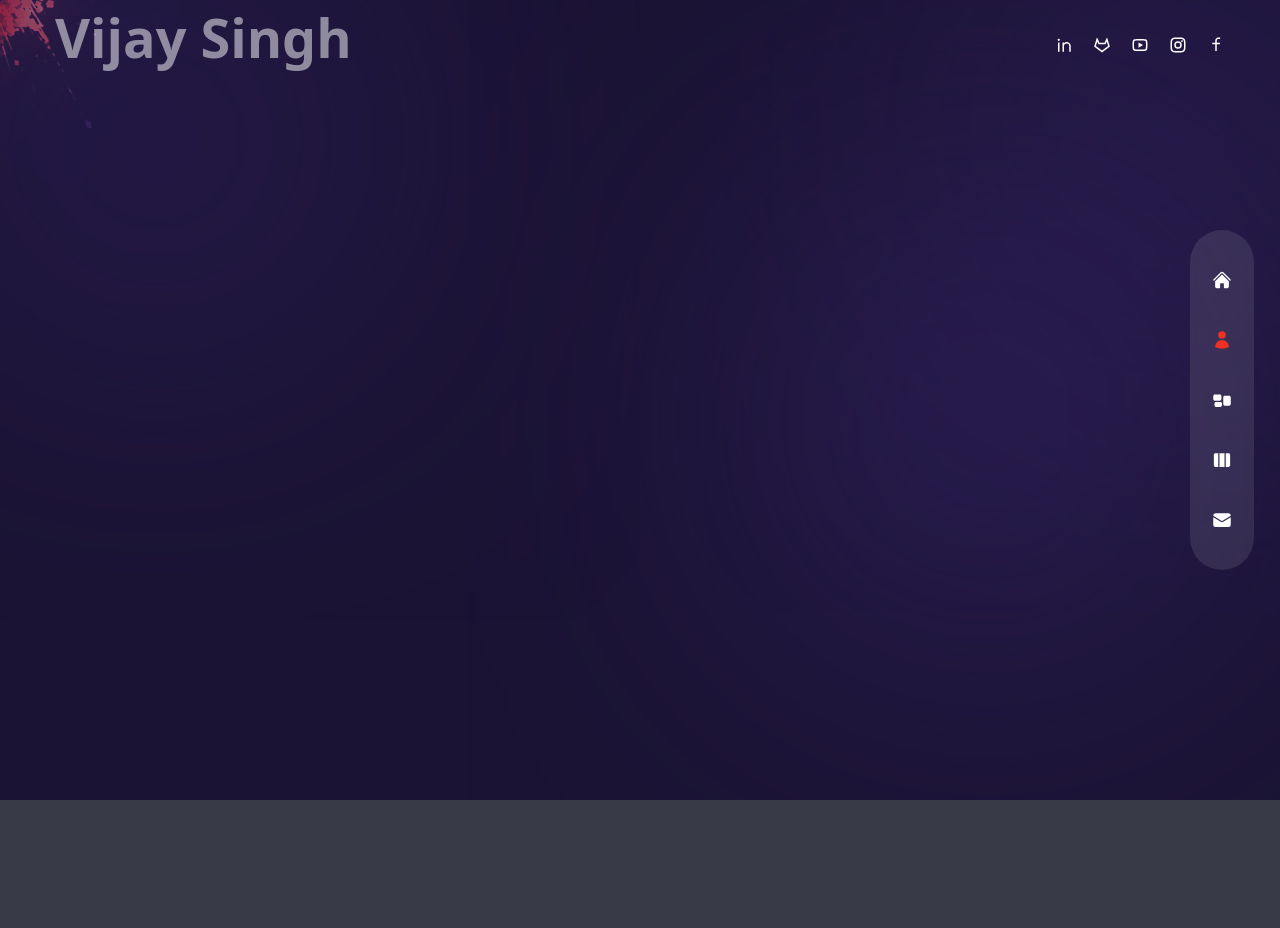
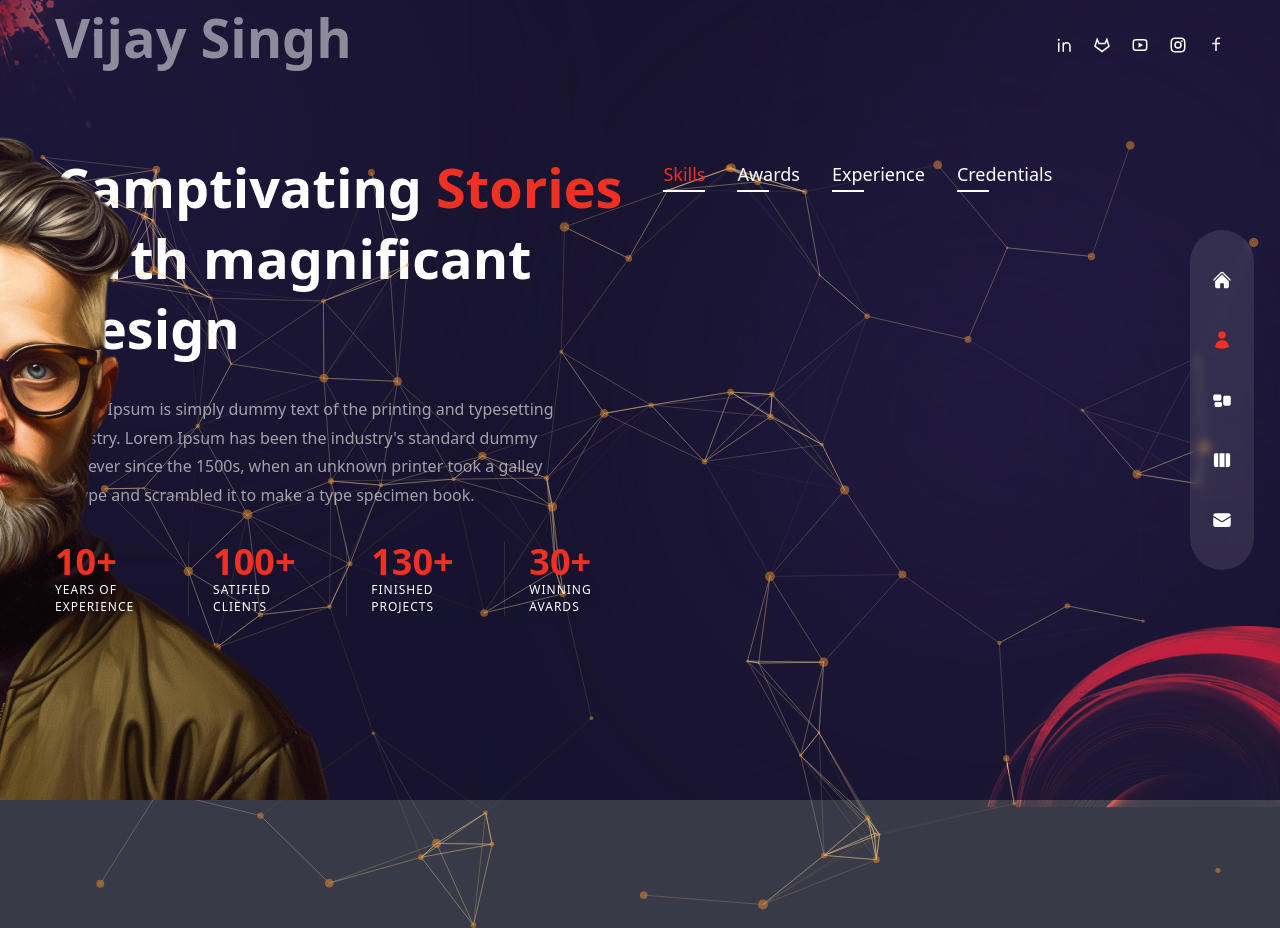
Before and after one commit to vijaysing514/Portfolio, a Next.js app: page /about in a window 1280 px wide. Before the commit the page ends 800 px from the top, so only its background shows below. Built offline with nearby package versions, Linux system fonts and the light colour scheme.

Commit message:
adding content about page

```diff
--- a/pages/about/index.js
+++ b/pages/about/index.js
@@ -1,164 +1,164 @@
-// import React , {useState} from "react";
-// import ParticlesContainer from '../../components/ParticlesContainer'
-// import Avatar from "../../components/Avatar";
-// import Circles from "../../components/Circles"
-// import { motion } from "framer-motion";
-// import { fadeIn } from "../../variants";
-// import CountUp from "react-countup";
+import React , {useState} from "react";
+import ParticlesContainer from '../../components/ParticlesContainer'
+import Avatar from "../../components/Avatar";
+import Circles from "../../components/Circles"
+import { motion } from "framer-motion";
+import { fadeIn } from "../../variants";
+import CountUp from "react-countup";
 
-// // icons
-// import {
-//   FaHtml5,
-//   FaCss3,
-//   FaJs,
-//   FaReact,
-//   FaWordpress,
-//   FaFigma,
-// } from "react-icons/fa";
+// icons
+import {
+  FaHtml5,
+  FaCss3,
+  FaJs,
+  FaReact,
+  FaWordpress,
+  FaFigma,
+} from "react-icons/fa";
 
-// import {
-//   SiNextdotjs,
-//   SiFramer,
-//   SiAdobexd,
-//   SiAdobephotoshop,
-// } from "react-icons/si";
+import {
+  SiNextdotjs,
+  SiFramer,
+  SiAdobexd,
+  SiAdobephotoshop,
+} from "react-icons/si";
 
-// //  data
-// const aboutData = [
-//   {
-//     title: 'skills',
-//     info: [
-//       {
-//         title: 'Web Development',
-//         icons: [
-//           <FaHtml5 />,
-//           <FaCss3 />,
-//           <FaJs />,
-//           <FaReact />,
-//           <SiNextdotjs />,
-//           <SiFramer />,
-//           <FaWordpress />,
-//         ],
-//       },
-//       {
-//         title: 'UI/UX Design',
-//         icons: [<FaFigma />, <SiAdobexd />, <SiAdobephotoshop />],
-//       },
-//     ],
-//   },
-//   {
-//     title: 'awards',
-//     info: [
-//       {
-//         title: 'Webby Awards - Honoree',
-//         stage: '2011 - 2012',
-//       },
-//       {
-//         title: 'Adobe Design Achievement Awards - Finalist',
-//         stage: '2009 - 2010',
-//       },
-//     ],
-//   },
-//   {
-//     title: 'experience',
-//     info: [
-//       {
-//         title: 'UX/UI Designer - XYZ Company',
-//         stage: '2012 - 2023',
-//       },
-//       {
-//         title: 'Web Developer - ABC Agency',
-//         stage: '2010 - 2012',
-//       },
-//       {
-//         title: 'Intern - DEF Corporation',
-//         stage: '2008 - 2010',
-//       },
-//     ],
-//   },
-//   {
-//     title: 'credentials',
-//     info: [
-//       {
-//         title: 'Web Development - ABC University, LA, CA',
-//         stage: '2011',
-//       },
-//       {
-//         title: 'Computer Science Diploma - AV Technical Institute',
-//         stage: '2009',
-//       },
-//       {
-//         title: 'Certified Graphic Designer - ABC Institute, Los Angeles, CA',
-//         stage: '2006',
-//       },
-//     ],
-//   },
-// ];
+//  data
+const aboutData = [
+  {
+    title: 'skills',
+    info: [
+      {
+        title: 'Web Development',
+        icons: [
+          <FaHtml5 />,
+          <FaCss3 />,
+          <FaJs />,
+          <FaReact />,
+          <SiNextdotjs />,
+          <SiFramer />,
+          <FaWordpress />,
+        ],
+      },
+      {
+        title: 'UI/UX Design',
+        icons: [<FaFigma />, <SiAdobexd />, <SiAdobephotoshop />],
+      },
+    ],
+  },
+  {
+    title: 'awards',
+    info: [
+      {
+        title: 'Webby Awards - Honoree',
+        stage: '2011 - 2012',
+      },
+      {
+        title: 'Adobe Design Achievement Awards - Finalist',
+        stage: '2009 - 2010',
+      },
+    ],
+  },
+  {
+    title: 'experience',
+    info: [
+      {
+        title: 'UX/UI Designer - XYZ Company',
+        stage: '2012 - 2023',
+      },
+      {
+        title: 'Web Developer - ABC Agency',
+        stage: '2010 - 2012',
+      },
+      {
+        title: 'Intern - DEF Corporation',
+        stage: '2008 - 2010',
+      },
+    ],
+  },
+  {
+    title: 'credentials',
+    info: [
+      {
+        title: 'Web Development - ABC University, LA, CA',
+        stage: '2011',
+      },
+      {
+        title: 'Computer Science Diploma - AV Technical Institute',
+        stage: '2009',
+      },
+      {
+        title: 'Certified Graphic Designer - ABC Institute, Los Angeles, CA',
+        stage: '2006',
+      },
+    ],
+  },
+];
 
 const About = () => {
 
-//   const [index,setIndex] = useState(0);
+  const [index,setIndex] = useState(0);
 
-//   return <div className="h-full bg-primary/30 py-32 text-center xl:text-left">
-//     <ParticlesContainer />
-//     <Circles />
-//     <motion.div variants={fadeIn('right',0.2)} initial="hidden" animate="show" exit="hidden" className="hidden xl:flex absolute bottom-0 -left-[370px]">
-//       <Avatar />
-//     </motion.div>
-//     <div className="container mx-auto h-full flex flex-col xl:flex-row items-center">
-//       <div className="flex-1 flex flex-col justify-center">
-//         <motion.h2 variants={fadeIn('right',0.2)} initial="hidden" animate="show" exit="hidden" className="h2 my-4">Camptivating <span className="text-accent">Stories</span> birth magnificant Design</motion.h2>
-//         <motion.p variants={fadeIn('right',0.4)} initial="hidden" animate="show" exit="hidden" className="my-4 max-w-[500px] mx-auto xl:mx-0 md-6 xl:md-12 px-2 xl:px-0 ">Lorem Ipsum is simply dummy text of the printing and typesetting industry. Lorem Ipsum has been the industry&apos;s standard dummy text ever since the 1500s, when an unknown printer took a galley of type and scrambled it to make a type specimen book.</motion.p>
-//         <motion.div variants={fadeIn('right',0.6)} initial="hidden" animate="show" exit="hidden" className="hidden md:flex md:max-w-xl xl:max-w-none mx-auto xl:mx-0 mb-8">
-//           <div className="flex-1 flex xl:gap-x-6 my-4">
-//             <div className="relative flex-1 after:w-[1px] after:bg-white/10 after:h-full after:absolute after:right-0 after:top-0">
-//               <div className="text-2xl xl:text-4xl font-extrabold md-2 text-accent"><CountUp start={0} end={10} duration={5}/>+</div>
-//               <div className="text-xs uppercase tracking-[1px] leading-[1.4] max-w-[100px]">Years of experience</div>
-//             </div>
-//             <div className="relative flex-1 after:w-[1px] after:bg-white/10 after:h-full after:absolute after:right-0 after:top-0">
-//               <div className="text-2xl xl:text-4xl font-extrabold md-2 text-accent"><CountUp start={0} end={100} duration={5}/>+</div>
-//               <div className="text-xs uppercase tracking-[1px] leading-[1.4] max-w-[100px]">satified clients</div>
-//             </div>
-//             <div className="relative flex-1 after:w-[1px] after:bg-white/10 after:h-full after:absolute after:right-0 after:top-0">
-//               <div className="text-2xl xl:text-4xl font-extrabold md-2 text-accent"><CountUp start={0} end={130} duration={5}/>+</div>
-//               <div className="text-xs uppercase tracking-[1px] leading-[1.4] max-w-[100px]">finished projects</div>
-//             </div>
-//             <div className="relative flex-1">
-//               <div className="text-2xl xl:text-4xl font-extrabold md-2 text-accent"><CountUp start={0} end={30} duration={5}/>+</div>
-//               <div className="text-xs uppercase tracking-[1px] leading-[1.4] max-w-[100px]">winning avards</div>
-//             </div>
-//           </div>
-//         </motion.div>
-//       </div>
-//       <motion.div variants={fadeIn('left',0.6)} initial="hidden" animate="show" exit="hidden" className="flex flex-col w-full xl:max-w-[48%] h-[480px]">
-//         <div className="flex mx-auto gap-x-4 xl:gap-x-8 xl:mx-0 md-4">
-//           {aboutData.map((item,itemIndex)=>{
-//             return(
-//               <div key={itemIndex} className={`${index === itemIndex && 'text-accent after:w-[100%] after:bg-accent after:transition-all after:duration-300'}
-//               cursor-pointer capitalize xl:text-lg relative after:w-8 after:bg-white after:h-[2px] after:absolute after:-bottom-1 after:left-0`}
-//               onClick={() => setIndex(itemIndex)}>
-//                 {item.title}
-//               </div>
-//             )
-//           })}
-//         </div>
-//         <div className="py-2 xl:py-6 flex flex-col gap-y-2 xl:gap-y-4 items-center xl:items-start my-2">
-//           {aboutData[index].info.map((item,itemIndex)=>{
-//             return <div key={item.id} className="flex-1 flex flex-col md:flex-row max-w-max gap-x-2 items-center text-white/60">
-//               <div className="font-light mb-2 md:mb-0">{item.title}</div>
-//               <div className="hidden md:flex">-</div>
-//               <div>{item.stage}</div>
-//               <div className="flex gap-x-4">
-//               {item.icons?.map((icon,iconIndex)=>{
-//                 return <div key={iconIndex} className="text-2xl text-white">{icon}</div>
-//               })}
-//               </div>
-//             </div>
-//           })}
-//         </div>
-//       </motion.div>
-//     </div>
-//   </div>;
+  return <div className="h-full bg-primary/30 py-32 text-center xl:text-left">
+    <ParticlesContainer />
+    <Circles />
+    <motion.div variants={fadeIn('right',0.2)} initial="hidden" animate="show" exit="hidden" className="hidden xl:flex absolute bottom-0 -left-[370px]">
+      <Avatar />
+    </motion.div>
+    <div className="container mx-auto h-full flex flex-col xl:flex-row items-center">
+      <div className="flex-1 flex flex-col justify-center">
+        <motion.h2 variants={fadeIn('right',0.2)} initial="hidden" animate="show" exit="hidden" className="h2 my-4">Camptivating <span className="text-accent">Stories</span> birth magnificant Design</motion.h2>
+        <motion.p variants={fadeIn('right',0.4)} initial="hidden" animate="show" exit="hidden" className="my-4 max-w-[500px] mx-auto xl:mx-0 md-6 xl:md-12 px-2 xl:px-0 ">Lorem Ipsum is simply dummy text of the printing and typesetting industry. Lorem Ipsum has been the industry&apos;s standard dummy text ever since the 1500s, when an unknown printer took a galley of type and scrambled it to make a type specimen book.</motion.p>
+        <motion.div variants={fadeIn('right',0.6)} initial="hidden" animate="show" exit="hidden" className="hidden md:flex md:max-w-xl xl:max-w-none mx-auto xl:mx-0 mb-8">
+          <div className="flex-1 flex xl:gap-x-6 my-4">
+            <div className="relative flex-1 after:w-[1px] after:bg-white/10 after:h-full after:absolute after:right-0 after:top-0">
+              <div className="text-2xl xl:text-4xl font-extrabold md-2 text-accent"><CountUp start={0} end={10} duration={5}/>+</div>
+              <div className="text-xs uppercase tracking-[1px] leading-[1.4] max-w-[100px]">Years of experience</div>
+            </div>
+            <div className="relative flex-1 after:w-[1px] after:bg-white/10 after:h-full after:absolute after:right-0 after:top-0">
+              <div className="text-2xl xl:text-4xl font-extrabold md-2 text-accent"><CountUp start={0} end={100} duration={5}/>+</div>
+              <div className="text-xs uppercase tracking-[1px] leading-[1.4] max-w-[100px]">satified clients</div>
+            </div>
+            <div className="relative flex-1 after:w-[1px] after:bg-white/10 after:h-full after:absolute after:right-0 after:top-0">
+              <div className="text-2xl xl:text-4xl font-extrabold md-2 text-accent"><CountUp start={0} end={130} duration={5}/>+</div>
+              <div className="text-xs uppercase tracking-[1px] leading-[1.4] max-w-[100px]">finished projects</div>
+            </div>
+            <div className="relative flex-1">
+              <div className="text-2xl xl:text-4xl font-extrabold md-2 text-accent"><CountUp start={0} end={30} duration={5}/>+</div>
+              <div className="text-xs uppercase tracking-[1px] leading-[1.4] max-w-[100px]">winning avards</div>
+            </div>
+          </div>
+        </motion.div>
+      </div>
+      <motion.div variants={fadeIn('left',0.6)} initial="hidden" animate="show" exit="hidden" className="flex flex-col w-full xl:max-w-[48%] h-[480px]">
+        <div className="flex mx-auto gap-x-4 xl:gap-x-8 xl:mx-0 md-4">
+          {aboutData.map((item,itemIndex)=>{
+            return(
+              <div key={itemIndex} className={`${index === itemIndex && 'text-accent after:w-[100%] after:bg-accent after:transition-all after:duration-300'}
+              cursor-pointer capitalize xl:text-lg relative after:w-8 after:bg-white after:h-[2px] after:absolute after:-bottom-1 after:left-0`}
+              onClick={() => setIndex(itemIndex)}>
+                {item.title}
+              </div>
+            )
+          })}
+        </div>
+        {/* <div className="py-2 xl:py-6 flex flex-col gap-y-2 xl:gap-y-4 items-center xl:items-start my-2">
+          {aboutData[index].info.map((item,itemIndex)=>{
+            return <div key={item.id} className="flex-1 flex flex-col md:flex-row max-w-max gap-x-2 items-center text-white/60">
+              <div className="font-light mb-2 md:mb-0">{item.title}</div>
+              <div className="hidden md:flex">-</div>
+              <div>{item.stage}</div>
+              <div className="flex gap-x-4">
+              {item.icons?.map((icon,iconIndex)=>{
+                return <div key={iconIndex} className="text-2xl text-white">{icon}</div>
+              })}
+              </div>
+            </div>
+          })}
+        </div> */}
+      </motion.div>
+    </div>
+  </div>;
 };
 
 export default About;
```
